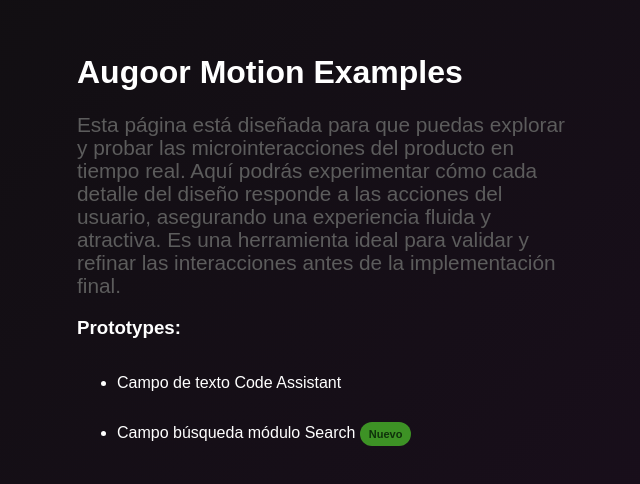
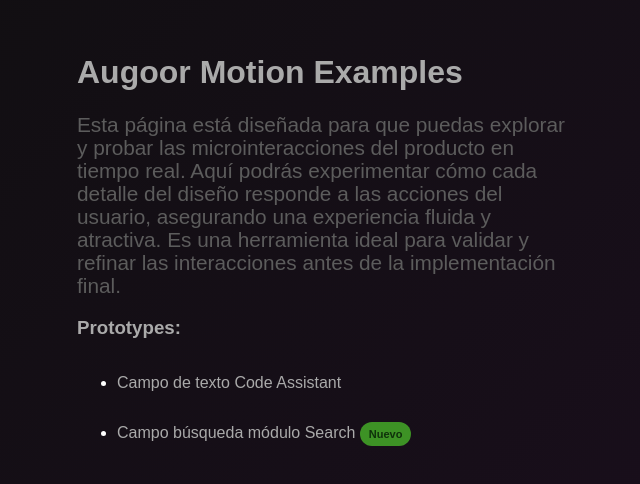
Before and after one commit to codeplusux/prototypes, a plain HTML site: page index.html in a window 1280 px wide. Shown: the part 146-630 px from the top of the page, without its empty margins (313-953 px from the left). Drawn offline with Linux system fonts and the light colour scheme.

Commit message:
color fix

```diff
--- a/index.html
+++ b/index.html
@@ -27,7 +27,7 @@
     }
 
     a {
-        color: white;
+        color: #aaaaaa;
         text-decoration: none;
     }
 
@@ -50,6 +50,9 @@
         border-radius: 16px;
     }
 
+    h1 , h3{
+        color:#aaaaaa;
+    }
 
 </style>
 
```
